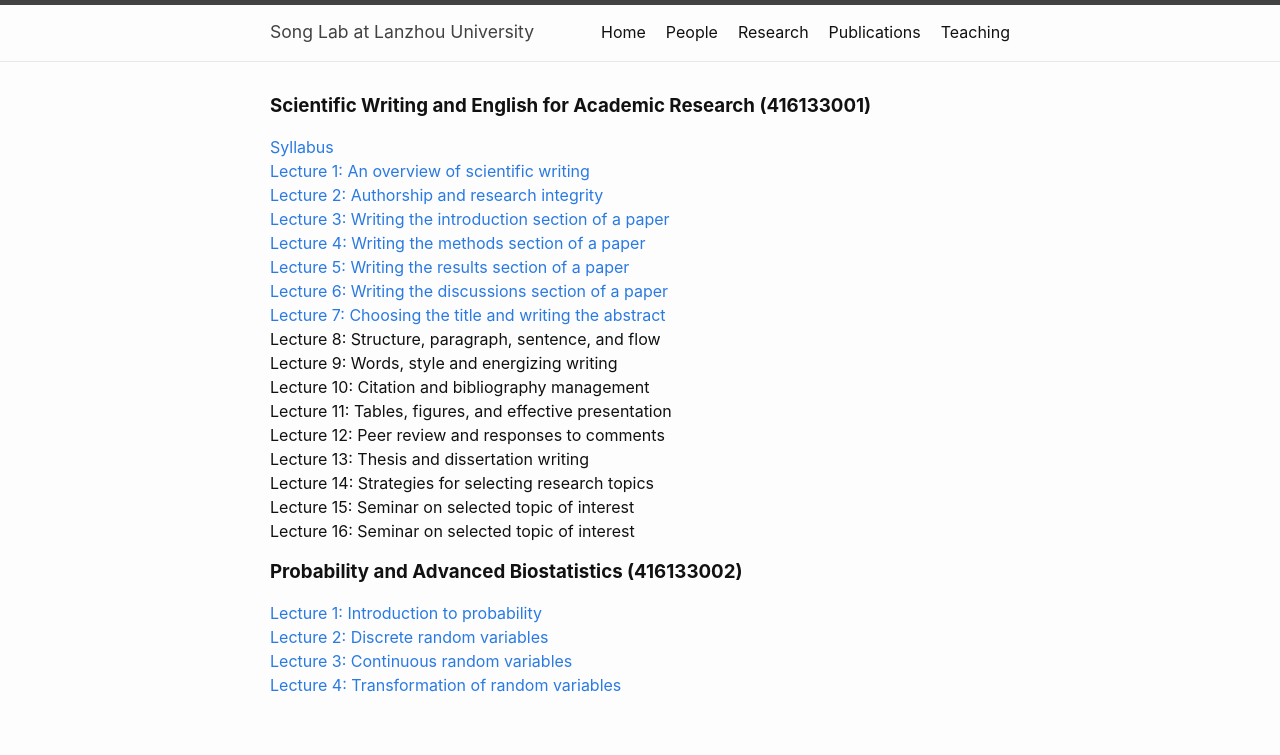
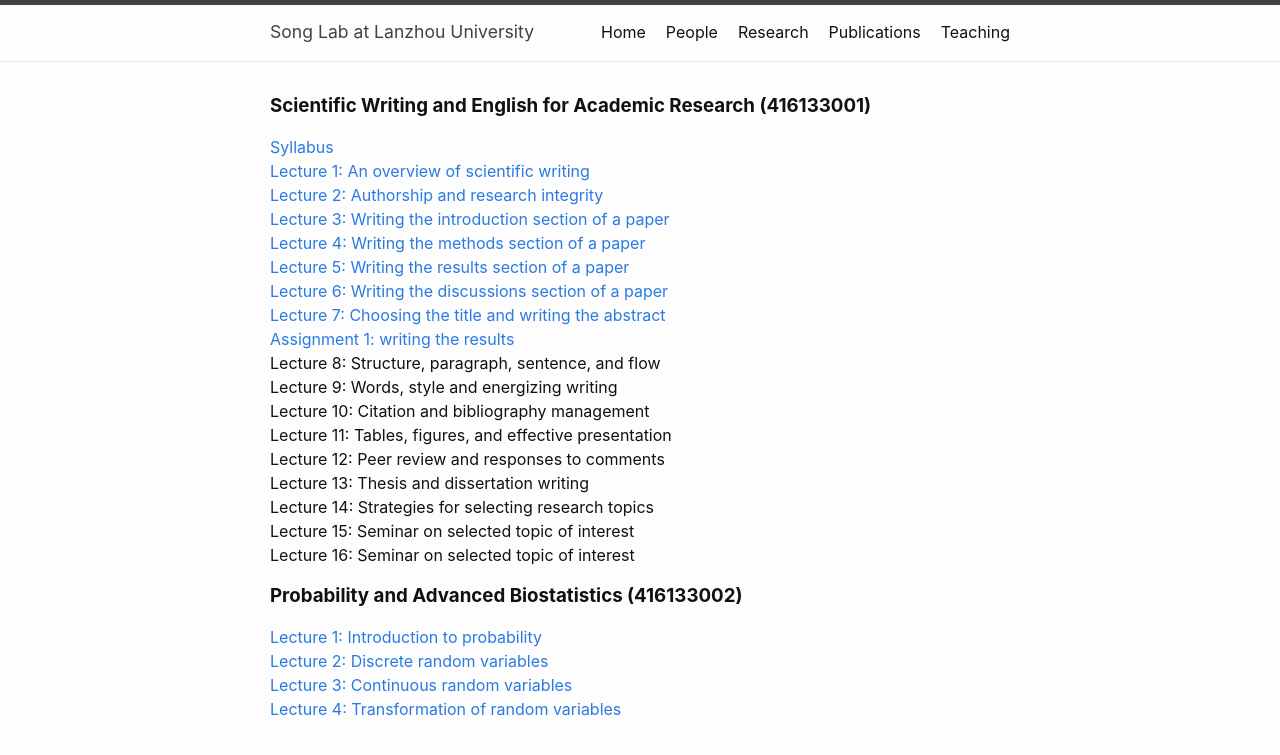
Before and after one commit to chaosonglab/chaosonglab.github.io, a Jekyll site: the page built from teaching.md, in a window 1280 px wide. Shown: the top 755 px of the page. Built offline with Jekyll 4.4.1, drawn with Linux system fonts in a browser that asks for light colours.

Commit message:
Update teaching.md

```diff
--- a/teaching.md
+++ b/teaching.md
@@ -14,6 +14,7 @@ permalink: /teaching/
 [Lecture 5: Writing the results section of a paper](/files/course_materials/sci_writing/Lecture5_results.pdf) \
 [Lecture 6: Writing the discussions section of a paper](/files/course_materials/sci_writing/Lecture6_discussions.pdf) \
 [Lecture 7: Choosing the title and writing the abstract](/files/course_materials/sci_writing/Lecture7_abstract.pdf) \
+[Assignment 1: writing the results](/files/course_materials/sci_writing/Assignment_1.pdf) \
 Lecture 8: Structure, paragraph, sentence, and flow \
 Lecture 9: Words, style and energizing writing \
 Lecture 10: Citation and bibliography management \
```
